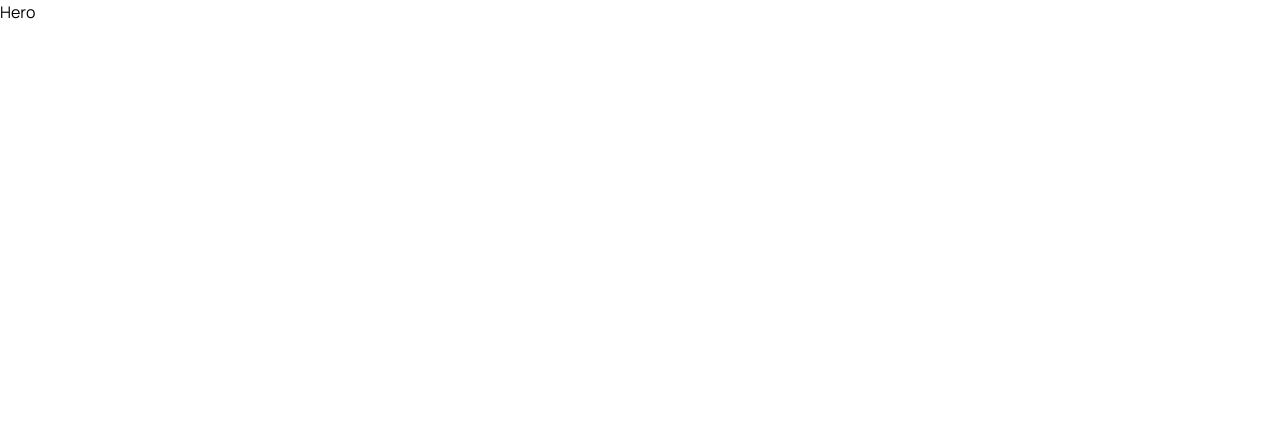
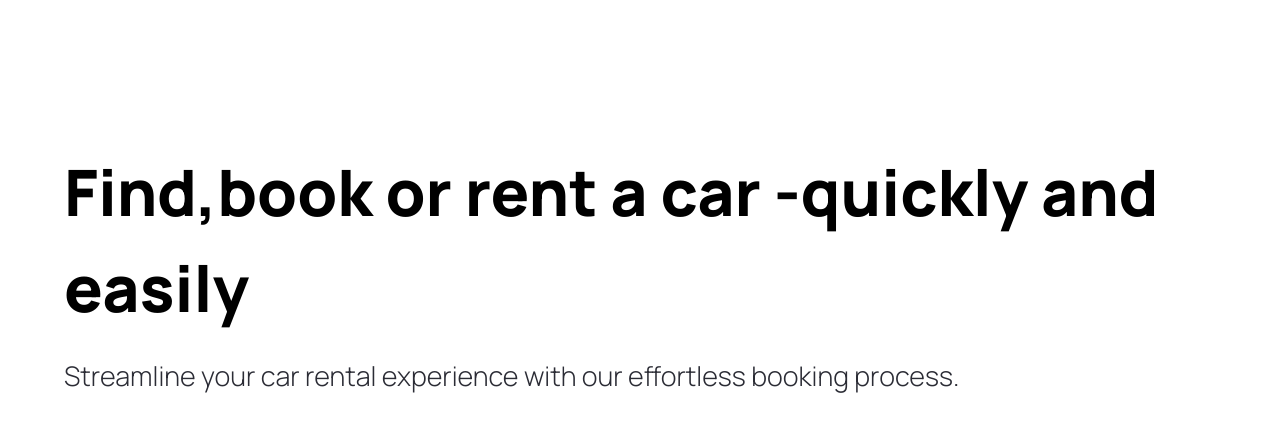
Before and after one commit to Ri-html/CAR_SHOWCASE_TUTORIAL_PROJECT, a Next.js app: page / in a window 1280 px wide. Shown: the top 432 px of the page. Built offline with nearby package versions, Linux system fonts and the light colour scheme.

Commit message:
styled the hero component and replaced the message

```diff
--- a/components/Hero.tsx
+++ b/components/Hero.tsx
@@ -2,7 +2,18 @@ import React from 'react'
 import Image from 'next/image'
 const Hero = () => {
   return (
-    <div>Hero</div>
+    <div className='hero'>
+        <div className="flex-1 pt-36 padding-x">
+            <h1 className="hero__title">
+                Find,book or rent a car
+                -quickly and easily
+            </h1>
+            <p className="hero__subtitle">
+                Streamline your car rental experience
+                with our effortless booking process.
+            </p>
+        </div>
+    </div>
   )
 }
 
```
